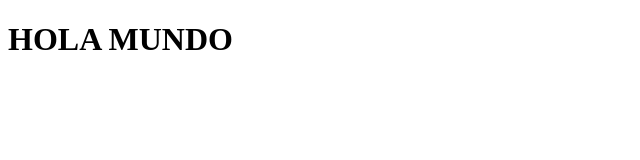
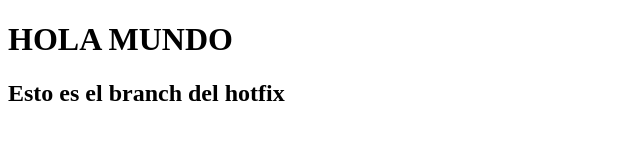
Before and after one commit to WilliamSCastro/codigo_ejercicios_entorno_git, a plain HTML site: page index.html in a window 1280 px wide. Shown: the whole page, without its empty margins (0-640 px from the left). Drawn offline with Linux system fonts and the light colour scheme.

Commit message:
Update index - prueba hotfix.html

```diff
--- a/index.html
+++ b/index.html
@@ -7,5 +7,6 @@
 </head>
 <body>
     <h1>HOLA MUNDO</h1>
+    <h2>Esto es el branch del hotfix</h2>
 </body>
 </html>
```
